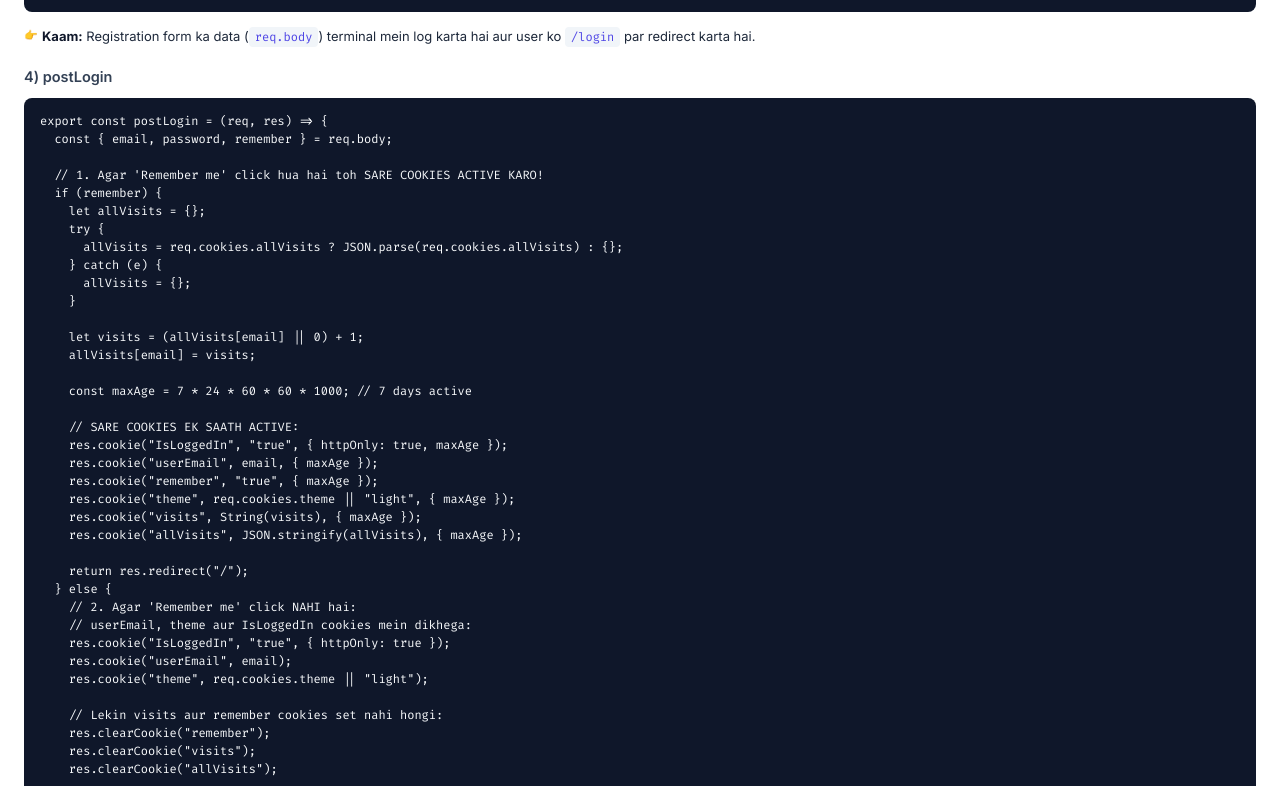
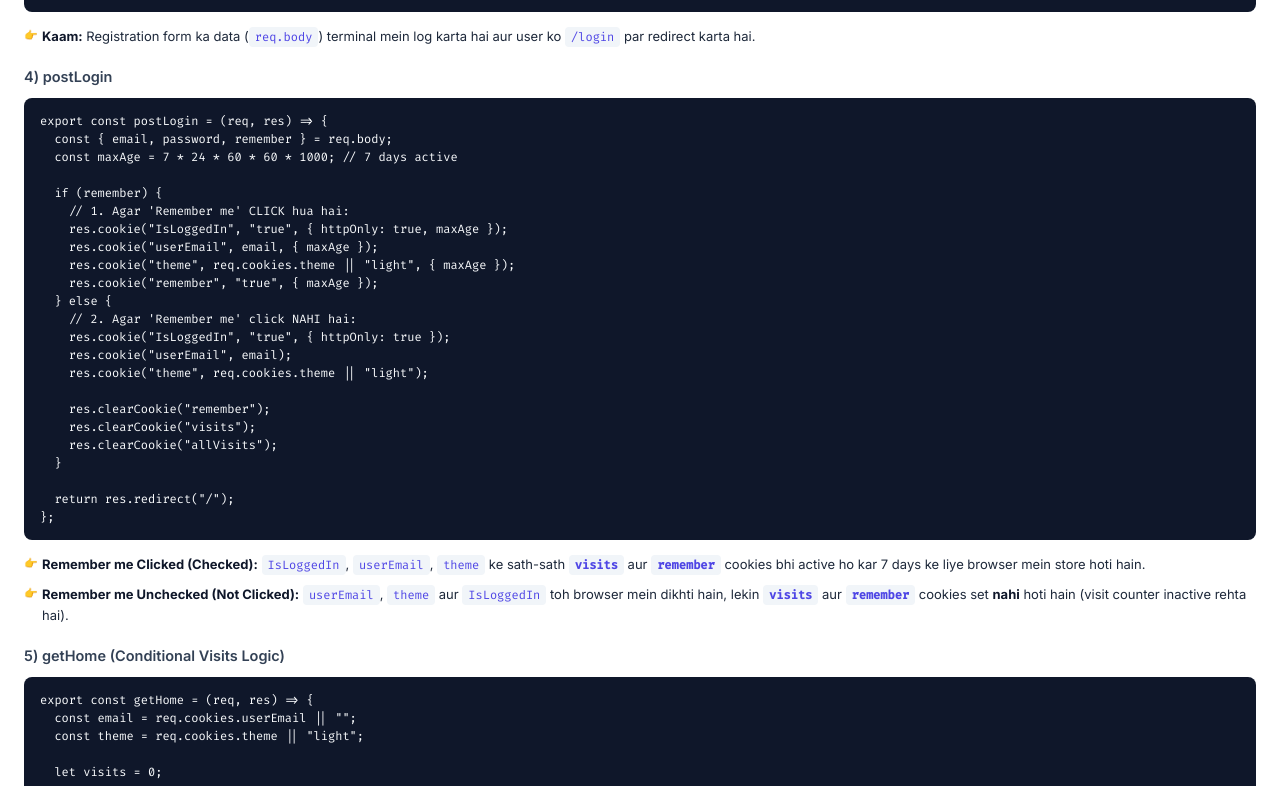
Before and after one commit to Ritesh1213333/website_visiter, a plain HTML site: page index.html in a window 1280 px wide. Shown: the part 4174-4960 px from the top of the page. Drawn offline with Linux system fonts and the light colour scheme.

Commit message:
Update index.html

```diff
--- a/index.html
+++ b/index.html
@@ -423,44 +423,26 @@ export const authRouter = router;</code></pre>
   <h3>4) postLogin</h3>
   <pre><code>export const postLogin = (req, res) => {
   const { email, password, remember } = req.body;
+  const maxAge = 7 * 24 * 60 * 60 * 1000; // 7 days active
 
-  // 1. Agar 'Remember me' click hua hai toh SARE COOKIES ACTIVE KARO!
   if (remember) {
-    let allVisits = {};
-    try {
-      allVisits = req.cookies.allVisits ? JSON.parse(req.cookies.allVisits) : {};
-    } catch (e) {
-      allVisits = {};
-    }
-
-    let visits = (allVisits[email] || 0) + 1;
-    allVisits[email] = visits;
-
-    const maxAge = 7 * 24 * 60 * 60 * 1000; // 7 days active
-
-    // SARE COOKIES EK SAATH ACTIVE:
+    // 1. Agar 'Remember me' CLICK hua hai:
     res.cookie("IsLoggedIn", "true", { httpOnly: true, maxAge });
     res.cookie("userEmail", email, { maxAge });
+    res.cookie("theme", req.cookies.theme || "light", { maxAge });
     res.cookie("remember", "true", { maxAge });
-    res.cookie("theme", req.cookies.theme || "light", { maxAge });
-    res.cookie("visits", String(visits), { maxAge });
-    res.cookie("allVisits", JSON.stringify(allVisits), { maxAge });
-
-    return res.redirect("/");
   } else {
     // 2. Agar 'Remember me' click NAHI hai:
-    // userEmail, theme aur IsLoggedIn cookies mein dikhega:
     res.cookie("IsLoggedIn", "true", { httpOnly: true });
     res.cookie("userEmail", email);
     res.cookie("theme", req.cookies.theme || "light");
 
-    // Lekin visits aur remember cookies set nahi hongi:
     res.clearCookie("remember");
     res.clearCookie("visits");
     res.clearCookie("allVisits");
+  }
 
-    return res.redirect("/");
-  }
+  return res.redirect("/");
 };</code></pre>
   <ul class="def-list">
     <li><strong>Remember me Clicked (Checked):</strong> <code>IsLoggedIn</code>, <code>userEmail</code>, <code>theme</code> ke sath-sath <strong><code>visits</code></strong> aur <strong><code>remember</code></strong> cookies bhi active ho kar 7 days ke liye browser mein store hoti hain.</li>
```
